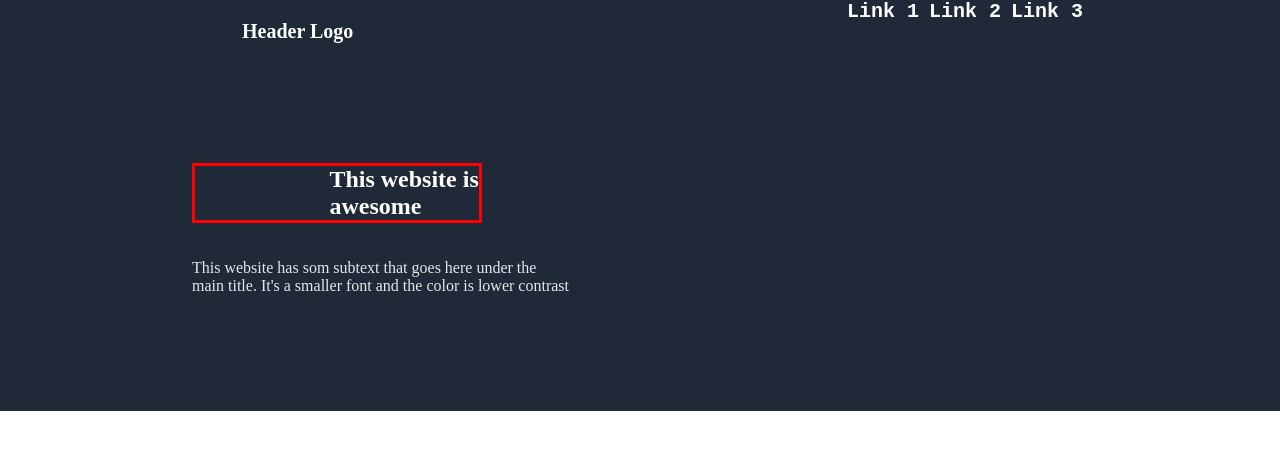
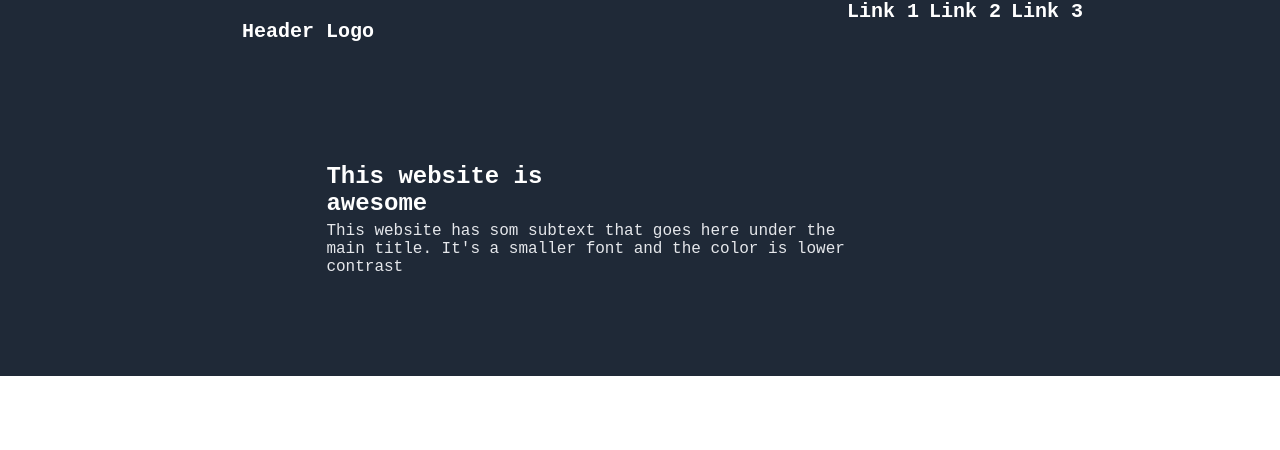
Before and after one commit to chollow-code/landing-page, a plain HTML site: page index.html in a window 1280 px wide. Drawn offline with Linux system fonts and the light colour scheme.

Commit message:
moving font family in css to body

```diff
--- a/style.css
+++ b/style.css
@@ -19,6 +19,7 @@ body{
 
     margin: 0px;
     padding: 0px;
+    font-family: 'Courier New', Courier, monospace;
 }
 .section1{
     background-color: #1f2937;
@@ -39,21 +40,26 @@ body{
 }
 
 .mainheader{
+
     color: white;
-    border: solid red;
     display: inline-block;
-    margin-top: 100px;
+    font-weight: bold;
+    margin: 100px 0 0 0;
     padding-left: 15%;
 
 }
 
 .mainpara{
     color: #e5e7eb;
+    padding-left: 15%;
+
+    padding-right: 25%;
+    margin: 5px 0 0 0;
 }
 
 .headerlinks{
     color:white;
-    font-family: 'Courier New', Courier, monospace;
+
 
     float: right;
     font-size: 20px;
```
